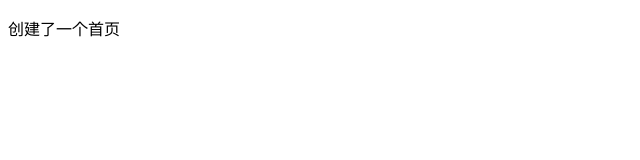
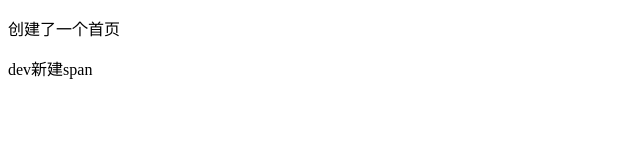
Before and after one commit to susuzai/studyGit02, a plain HTML site: page index.html in a window 1280 px wide. Shown: the whole page, without its empty margins (0-640 px from the left). Drawn offline with Linux system fonts and the light colour scheme.

Commit message:
dev新建span

```diff
--- a/index.html
+++ b/index.html
@@ -9,6 +9,7 @@
 
 <body>
     <p>创建了一个首页</p>
+    <span>dev新建span</span>
 </body>
 
 </html>
```
